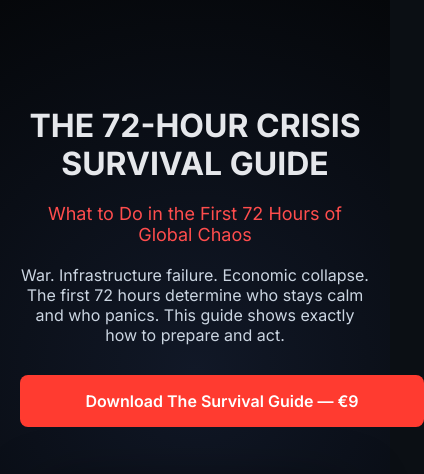
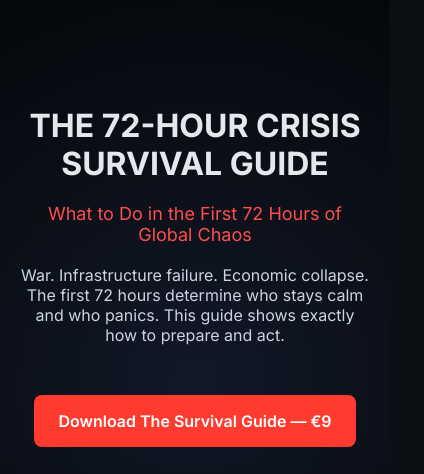
Before and after one commit to belkadimehdi98-commits/crisis-survival-guide, a plain HTML site: page index.html in a window 390 px wide. Shown: the top 474 px of the page, 424 px wide, since content can reach past the window. Drawn offline with Linux system fonts and the light colour scheme; grey boxes are pictures that could not be loaded.

Commit message:
Update style.css

```diff
--- a/style.css
+++ b/style.css
@@ -357,10 +357,11 @@ margin-top:30px;
 }
 
 .buy-button{
-width:100%;
-max-width:340px;
+display:inline-block;
+max-width:280px;
+width:auto;
 margin:20px auto;
-display:block;
+padding:16px 24px;
 text-align:center;
 }
 
```
